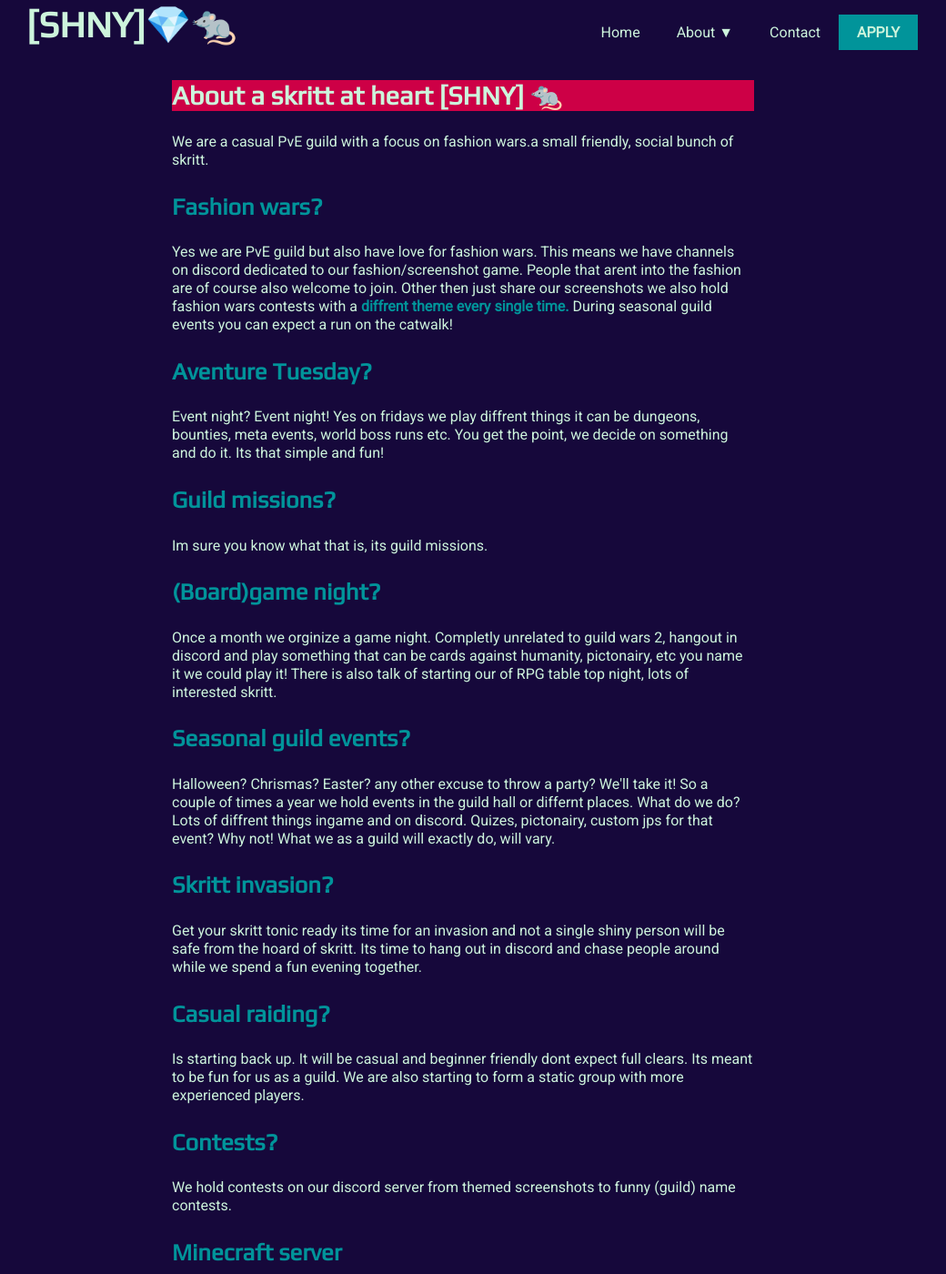
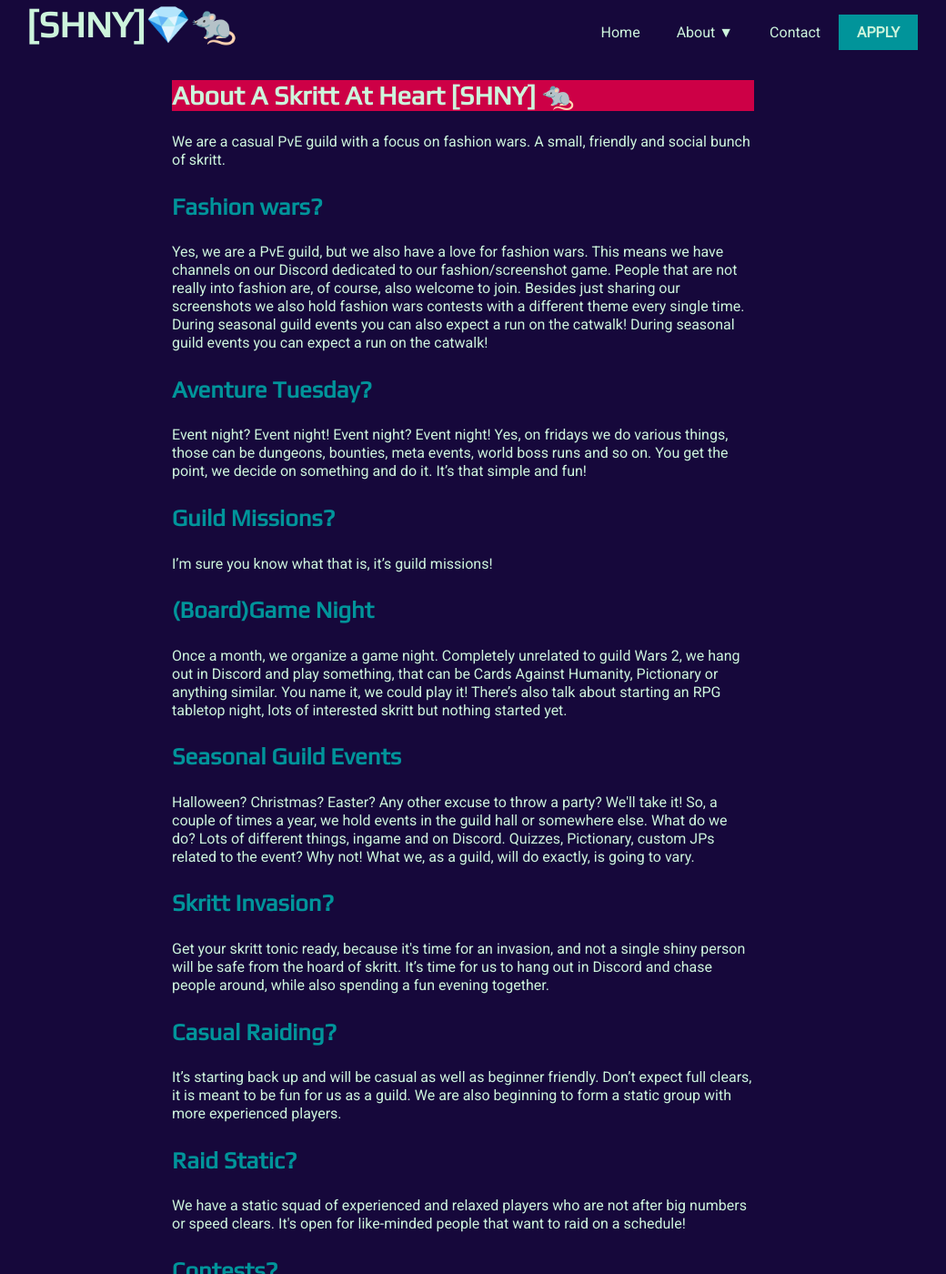
Before and after one commit to KimberlyVdB/SHNY-Jekyll-Website, a Jekyll site: the page built from guildinfo.html, in a window 1280 px wide and 1400 px high. Shown: the whole window at 91% size, without its empty margins (131-1171 px from the left). Built offline with Jekyll 4.4.1, drawn with Linux system fonts in a browser that asks for light colours; nearby versions of some CDN libraries; a script that is not in the unit is left out; some of the changed text lies outside the part shown.

Commit message:
added new text and rewritten/corrected the old one and capitalized every word in every title/h3

```diff
--- a/guildinfo.html
+++ b/guildinfo.html
@@ -5,71 +5,74 @@ title: mainContent
 
 <div class="content">
   <div class="aboutPage">
-    <h2 class="titles">About a skritt at heart [SHNY] 🐀</h2>
+    <h2 class="titles">About A Skritt At Heart [SHNY] 🐀</h2>
 
-    <p>We are a casual PvE guild with a focus on fashion wars.a small friendly, social bunch of skritt.</p>
+    <p>We are a casual PvE guild with a focus on fashion wars. A small, friendly and social bunch of skritt.</p>
 
     <h3>Fashion wars?</h3>
 
-    <p>Yes we are PvE guild but also have love for fashion wars.
-      This means we have channels on discord dedicated to our fashion/screenshot game.
-      People that arent into the fashion are of course also welcome to join.
-      Other then just share our screenshots we also hold fashion wars contests with a<span> diffrent theme every single
-        time.</span>
+    <p>Yes, we are a PvE guild, but we also have a love for fashion wars. This means we have channels on our Discord
+      dedicated to our fashion/screenshot game. People that are not really into fashion are, of course, also welcome to
+      join. Besides just sharing our screenshots we also hold fashion wars contests with a different theme every single
+      time. During seasonal guild events you can also expect a run on the catwalk!</span>
       During seasonal guild events you can expect a run on the catwalk!</p>
 
     <h3>Aventure Tuesday?</h3>
 
     <p>Event night? Event night!
-      Yes on fridays we play diffrent things it can be dungeons, bounties, meta events,
-      world boss runs etc. You get the point, we decide on something and do it.
-      Its that simple and fun!
+      Event night? Event night! Yes, on fridays we do various things, those can be dungeons, bounties, meta events,
+      world boss runs and so on. You get the point, we decide on something and do it. It’s that simple and fun!
     </p>
 
-    <h3>Guild missions?</h3>
+    <h3>Guild Missions?</h3>
 
-    <p>Im sure you know what that is, its guild missions.</p>
+    <p>I’m sure you know what that is, it’s guild missions!</p>
 
-    <h3>(Board)game night?</h3>
+    <h3>(Board)Game Night</h3>
 
-    <p>Once a month we orginize a game night.
-      Completly unrelated to guild wars 2, hangout in discord and play something that can be
-      cards against humanity, pictonairy, etc you name it we could play it!
-      There is also talk of starting our of RPG table top night, lots of interested skritt.</p>
+    <p>Once a month, we organize a game night. Completely unrelated to guild Wars 2, we hang out in Discord and play
+      something, that can be Cards Against Humanity, Pictionary or anything similar. You name it, we could play it!
+      There’s also talk about starting an RPG tabletop night, lots of interested skritt but nothing started yet.</p>
 
-    <h3>Seasonal guild events?</h3>
+    <h3>Seasonal Guild Events</h3>
 
-    <p>Halloween? Chrismas? Easter? any other excuse to throw a party?
-      We'll take it! So a couple of times a year we hold events in the guild hall
-      or differnt places. What do we do? Lots of diffrent things ingame and on discord.
-      Quizes, pictonairy, custom jps for that event? Why not!
-      What we as a guild will exactly do, will vary.
+    <p>Halloween? Christmas? Easter? Any other excuse to throw a party? We'll take it! So, a couple of times a year, we
+      hold events in the guild hall or somewhere else. What do we do? Lots of different things, ingame and on Discord.
+      Quizzes, Pictionary, custom JPs related to the event? Why not! What we, as a guild, will do exactly, is going to
+      vary.
     </p>
 
-    <h3>Skritt invasion?</h3>
+    <h3>Skritt Invasion?</h3>
 
-    <p> Get your skritt tonic ready its time for an invasion and not a single shiny person will be safe from the hoard
-      of skritt.
-      Its time to hang out in discord and chase people around while we spend a fun evening together.
+    <p> Get your skritt tonic ready, because it's time for an invasion, and not a single shiny person will be safe from
+      the hoard of skritt. It’s time for us to hang out in Discord and chase people around, while also spending a fun
+      evening together.
     </p>
 
     <h3>
-      Casual raiding?</h3>
+      Casual Raiding?</h3>
 
-    <p>Is starting back up. It will be casual and beginner friendly dont expect full clears. Its meant to be fun for us
-      as a guild. We are also starting to form a static group with more experienced players.
+    <p>It’s starting back up and will be casual as well as beginner friendly. Don’t expect full clears, it is meant to
+      be fun for us as a guild. We are also beginning to form a static group with more experienced players.
     </p>
 
+    <h3>Raid Static?</h3>
+    <p>We have a static squad of experienced and relaxed players who are not after big numbers or speed clears. It's
+      open for like-minded people that want to raid on a schedule!</p>
+
     <h3>Contests?</h3>
-    <p>We hold contests on our discord server from themed screenshots to funny (guild) name contests.</p>
+    <p>We hold contests on our Discord server, ranging from themed screenshots to funny (guild) names./p>
 
-    <h3>Minecraft server</h3>
+    <h3>Minecraft Server</h3>
 
     <p>
-      SHNY has a survival minecraft server for its guild members to play on whenever they want!
-      Will you be our neighbour in our minecraft town? Or is exploring more you thing?
+      SHNY has a Minecraft survival server for its guild members to play on whenever they want! Will you be our
+      neighbour in our Minecraft town, or do you prefer exploring?
     </p>
 
+    <h3>Animal Crossing?</h3>
+    <p>Over time, it has been shown that we have a lot of players knee deep into ACNH. So what did we do? Start a
+      channel all about it, where we share our turnip prices, friend codes, silly screenshots and so on.</p>
 
   </div>
 </div>
```
Also changed, not shown: 1 other file.
